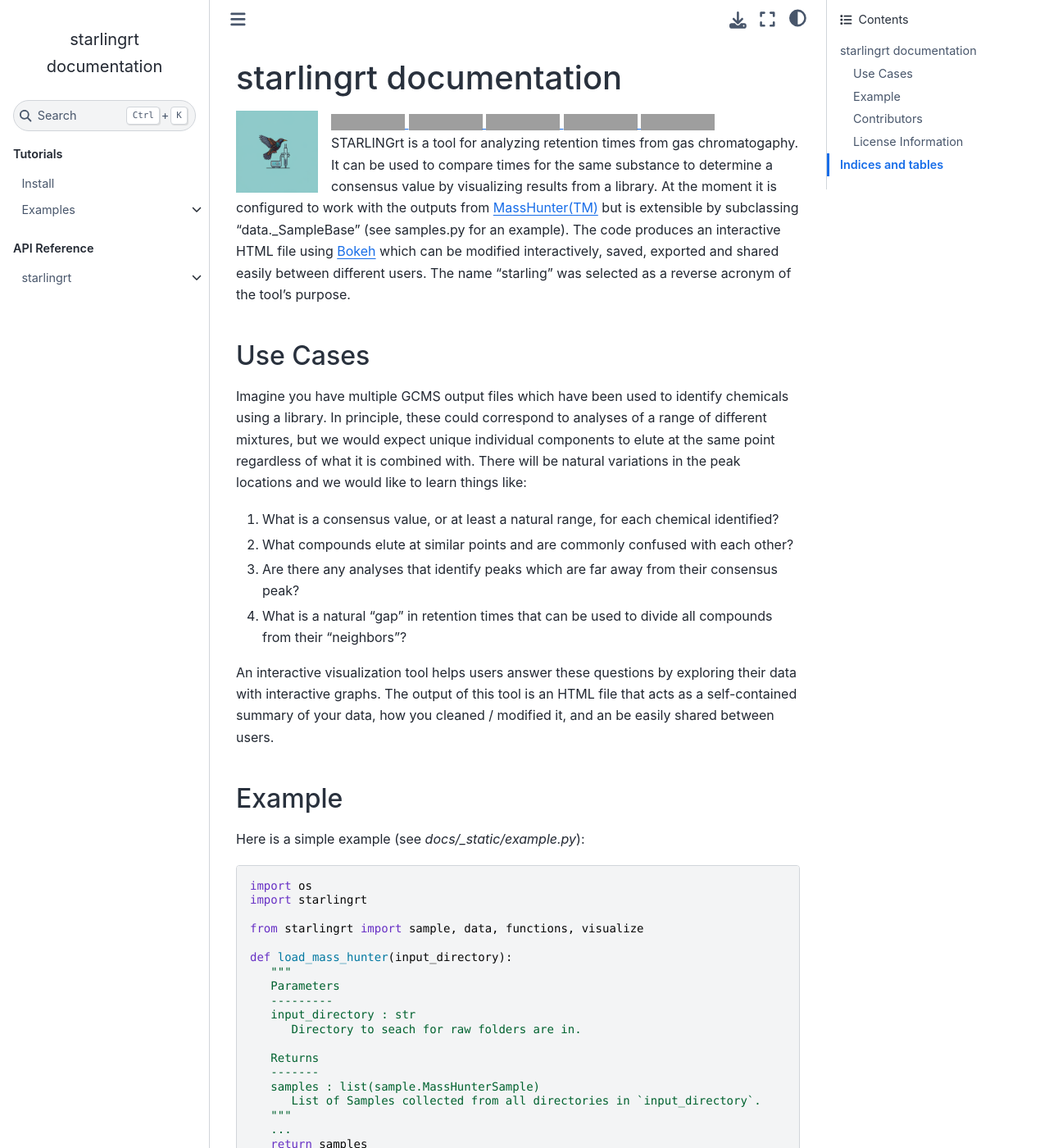
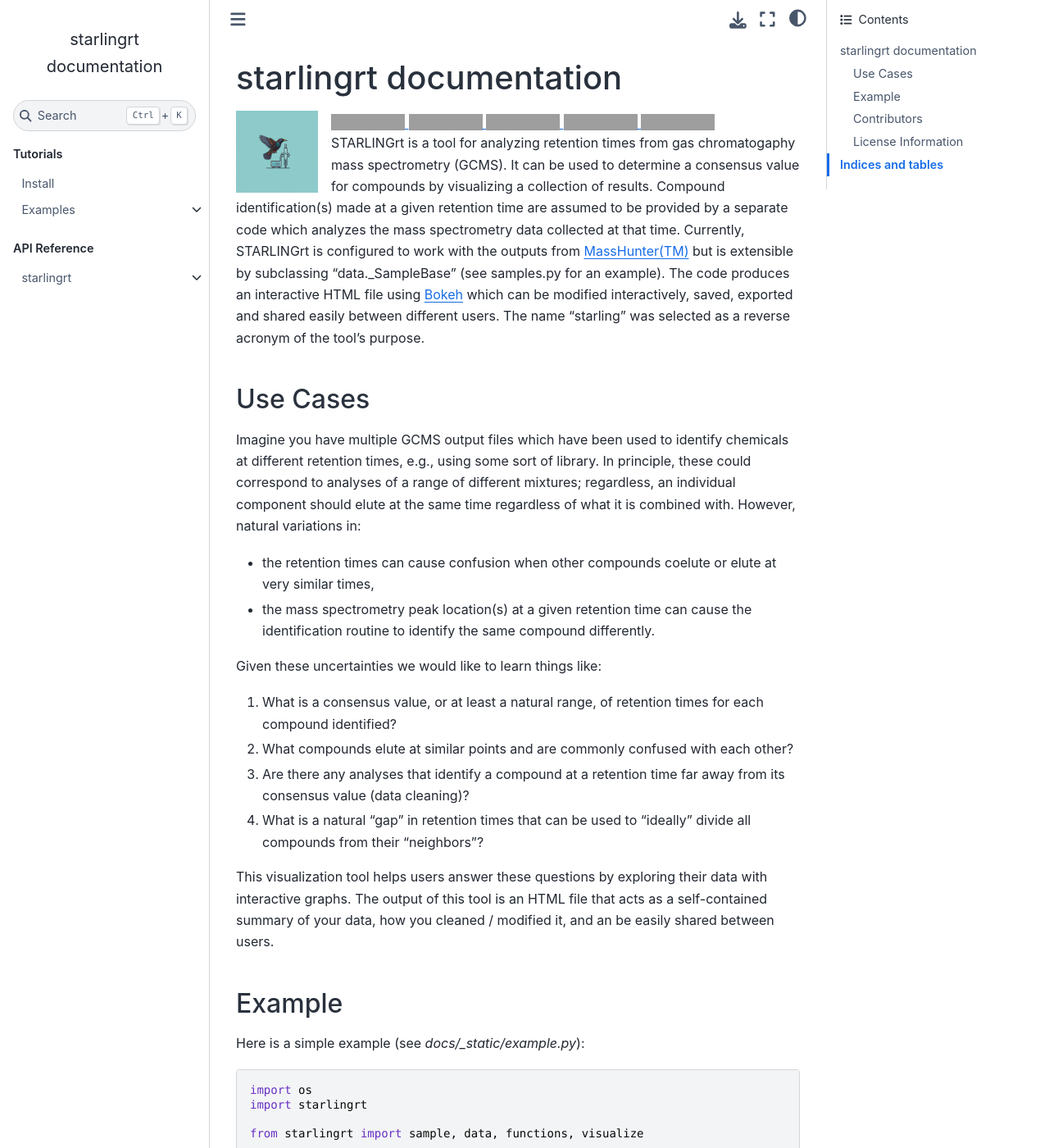
Before and after one commit to mahynski/starlingrt, a Sphinx documentation site: the page built from docs/index.rst, in a window 1280 px wide and 1400 px high. Shown: the whole window at 82% size. Built offline with Sphinx 7.4.7 and the Sphinx Book theme 1.1.4, drawn with Linux system fonts in a browser that asks for light colours; grey boxes are pictures that could not be loaded.

```diff
--- a/docs/index.rst
+++ b/docs/index.rst
@@ -22,22 +22,25 @@ starlingrt documentation
    :height: 100
    :align: left
 
-STARLINGrt is a tool for analyzing retention times from gas chromatogaphy.  It can be used to compare times for the same substance to determine a consensus value by visualizing results from a library.  At the moment it is configured to work with the outputs from `MassHunter(TM) <https://www.agilent.com/en/product/software-informatics/mass-spectrometry-software>`_ but is extensible by subclassing "data._SampleBase" (see samples.py for an example).  The code produces an interactive HTML file using `Bokeh <https://bokeh.org/>`_ which can be modified interactively, saved, exported and shared easily between different users.  The name "starling" was selected as a reverse acronym of the tool's purpose.
+STARLINGrt is a tool for analyzing retention times from gas chromatogaphy mass spectrometry (GCMS).  It can be used to determine a consensus value for compounds by visualizing a collection of results.  Compound identification(s) made at a given retention time are assumed to be provided by a separate code which analyzes the mass spectrometry data collected at that time.  Currently, STARLINGrt is configured to work with the outputs from `MassHunter(TM) <https://www.agilent.com/en/product/software-informatics/mass-spectrometry-software>`_ but is extensible by subclassing "data._SampleBase" (see samples.py for an example).  The code produces an interactive HTML file using `Bokeh <https://bokeh.org/>`_ which can be modified interactively, saved, exported and shared easily between different users.  The name "starling" was selected as a reverse acronym of the tool's purpose.
 
 Use Cases
 ###################
 
-Imagine you have multiple GCMS output files which have been used to identify chemicals using a library.
-In principle, these could correspond to analyses of a range of different mixtures, but we would expect unique individual components to elute at the same point regardless of what it is combined with.
-There will be natural variations in the peak locations and we would like to learn things like:
+Imagine you have multiple GCMS output files which have been used to identify chemicals at different retention times, e.g., using some sort of library.
+In principle, these could correspond to analyses of a range of different mixtures; regardless, an individual component should elute at the same time regardless of what it is combined with. However, natural variations in:
 
-1. What is a consensus value, or at least a natural range, for each chemical identified?
+* the retention times can cause confusion when other compounds coelute or elute at very similar times,
+* the mass spectrometry peak location(s) at a given retention time can cause the identification routine to identify the same compound differently.
+
+Given these uncertainties we would like to learn things like:
+
+1. What is a consensus value, or at least a natural range, of retention times for each compound identified?
 2. What compounds elute at similar points and are commonly confused with each other?
-3. Are there any analyses that identify peaks which are far away from their consensus peak?
-4. What is a natural "gap" in retention times that can be used to divide all compounds from their "neighbors"?
+3. Are there any analyses that identify a compound at a retention time far away from its consensus value (data cleaning)?
+4. What is a natural "gap" in retention times that can be used to "ideally" divide all compounds from their "neighbors"?
 
-An interactive visualization tool helps users answer these questions by exploring their data with interactive graphs.
-The output of this tool is an HTML file that acts as a self-contained summary of your data, how you cleaned / modified it, and an be easily shared between users.
+This visualization tool helps users answer these questions by exploring their data with interactive graphs. The output of this tool is an HTML file that acts as a self-contained summary of your data, how you cleaned / modified it, and an be easily shared between users.
 
 Example
 ###################
```
Also changed, not shown: README.md (+12 -9 lines).
